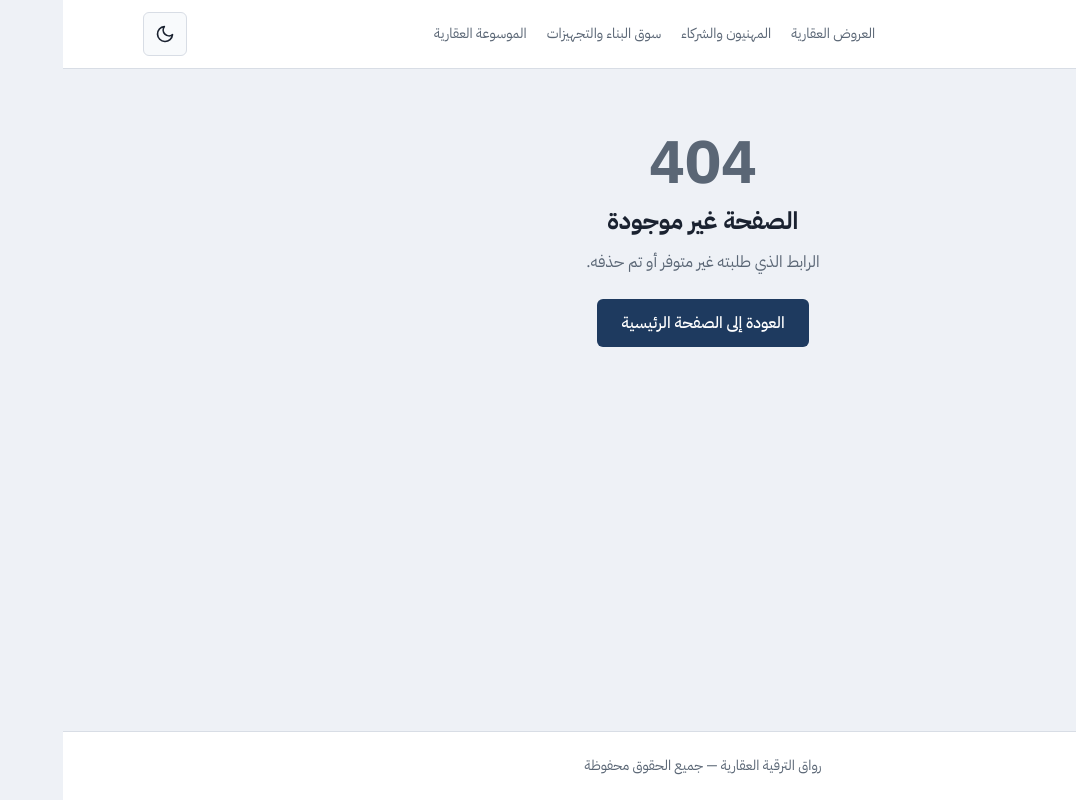
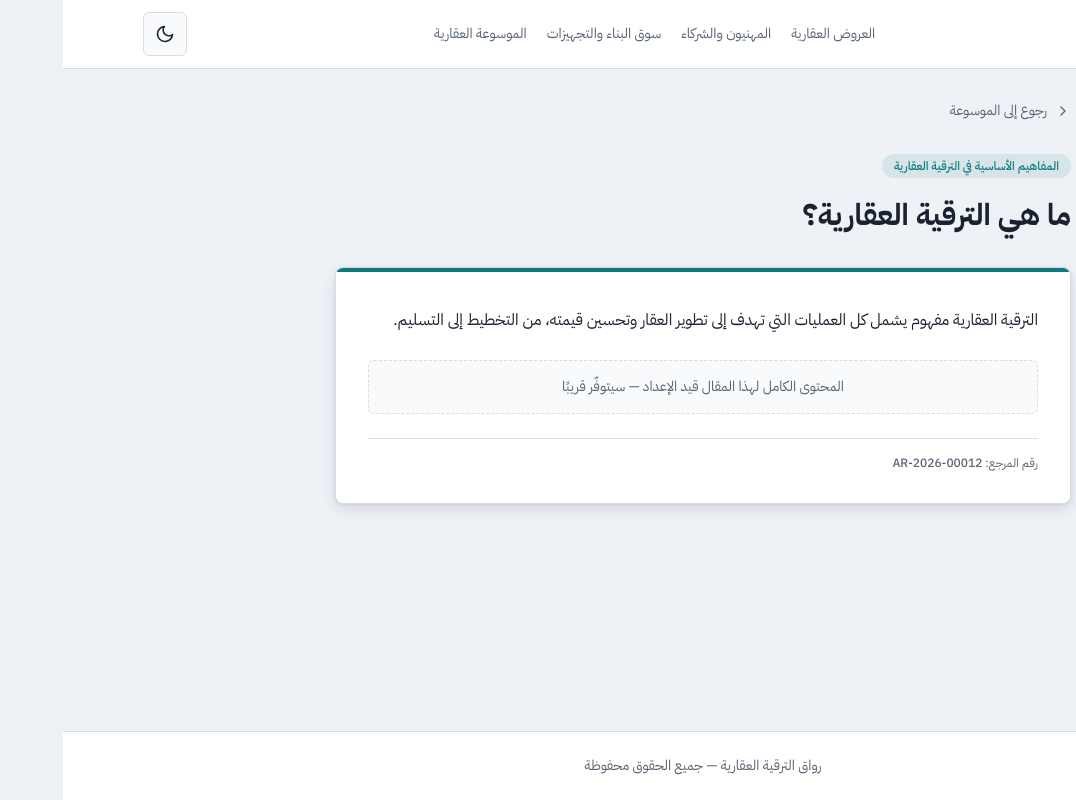
Before and after one commit to akramroyale24-jpg/riwaq-real-estate-development, a Next.js app: page /encyclopedia/art-001 in a window 1280 px wide. Before the commit this address had no page. Shown: the whole page, without its empty margins (204-1280 px from the left). Built offline with nearby package versions, Linux system fonts and the light colour scheme.

Commit message:
Create page.tsx

```diff
--- /dev/null
+++ b/app/encyclopedia/[id]/page.tsx
@@ -0,0 +1,22 @@
+import { notFound } from "next/navigation";
+import ArticleDetail from "@/components/encyclopedia/ArticleDetail";
+import { SAMPLE_ARTICLES } from "@/lib/encyclopedia";
+
+type PageProps = {
+  params: Promise<{ id: string }>;
+};
+
+export default async function ArticleDetailPage({ params }: PageProps) {
+  const { id } = await params;
+  const article = SAMPLE_ARTICLES.find((a) => a.id === id);
+
+  if (!article) {
+    notFound();
+  }
+
+  return (
+    <div className="mx-auto max-w-3xl px-4 py-8">
+      <ArticleDetail article={article} />
+    </div>
+  );
+}
```
